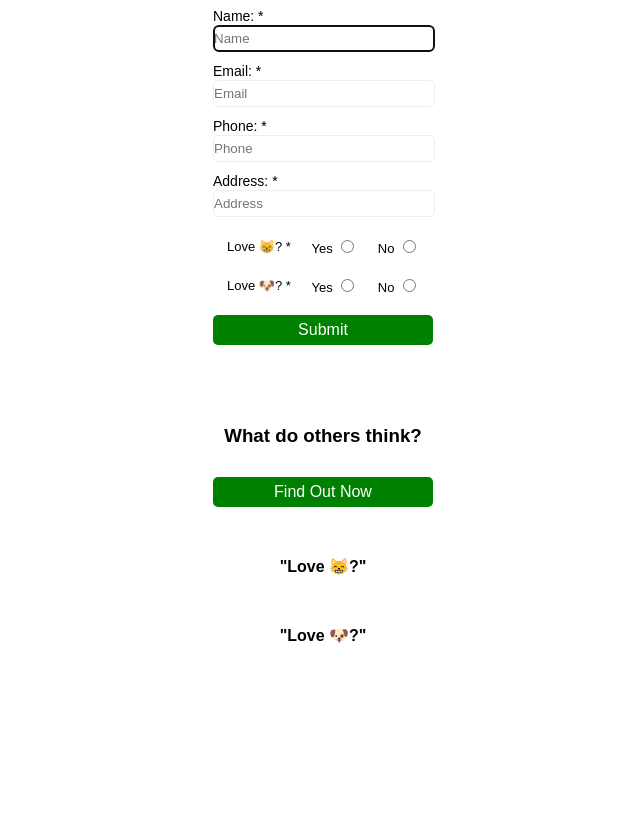
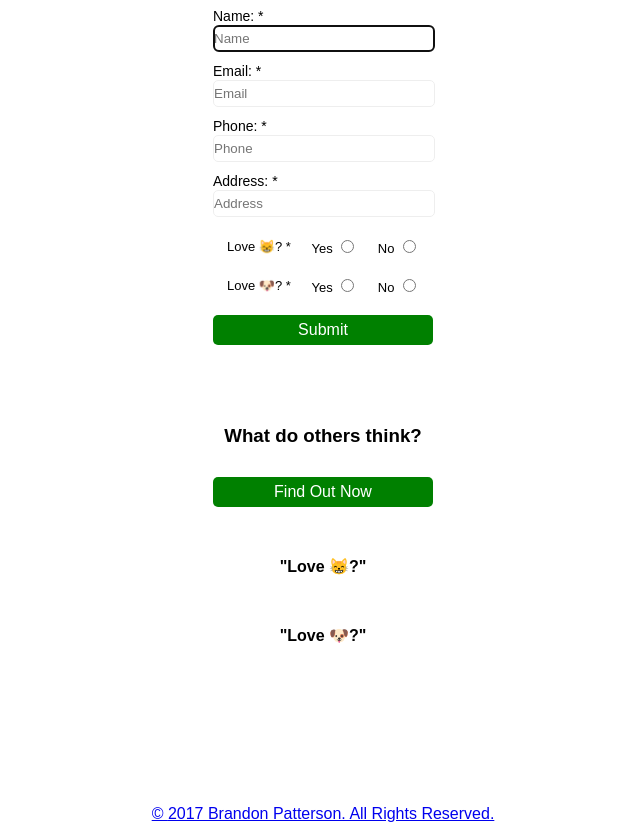
Before and after one commit to brandnpatterson/form-submission, a website built with webpack: page public/index.html in a window 1280 px wide. Shown: the part 111-942 px from the top of the page, without its empty margins (317-957 px from the left). Before the commit the page ends 800 px from the top, so only its background shows below. Built offline with nearby package versions, Linux system fonts and the light colour scheme; no server answers.

Commit message:
added footer

```diff
--- a/public/index.html
+++ b/public/index.html
@@ -77,6 +77,17 @@
         </div>
       </div>
     </div>
+    <footer>
+      <a href="http://brandnpatterson.com">
+        <p class="copyright">
+          &copy;
+          <script type="text/javascript">
+            document.write(new Date().getFullYear());
+          </script>
+          Brandon Patterson. All Rights Reserved.
+        </p>
+      </a>
+    </footer>
     <script src="js/bundle.js"></script>
   </body>
 </html>
--- a/src/js/handlers/validation.js
+++ b/src/js/handlers/validation.js
@@ -1,7 +1,6 @@
 /*
   formData used to match user input for validation
 */
-
 
 import formData from '../data/form-data';
 
--- a/src/scss/style.scss
+++ b/src/scss/style.scss
@@ -39,3 +39,8 @@ body {
     }
   }
 }
+
+footer {
+  margin-top: 10em;
+  text-align: center;
+}
```
Also changed, not shown: public/js/bundle.js (+1 -1 lines), public/css/style 5.css (deleted), public/css/style.css.
